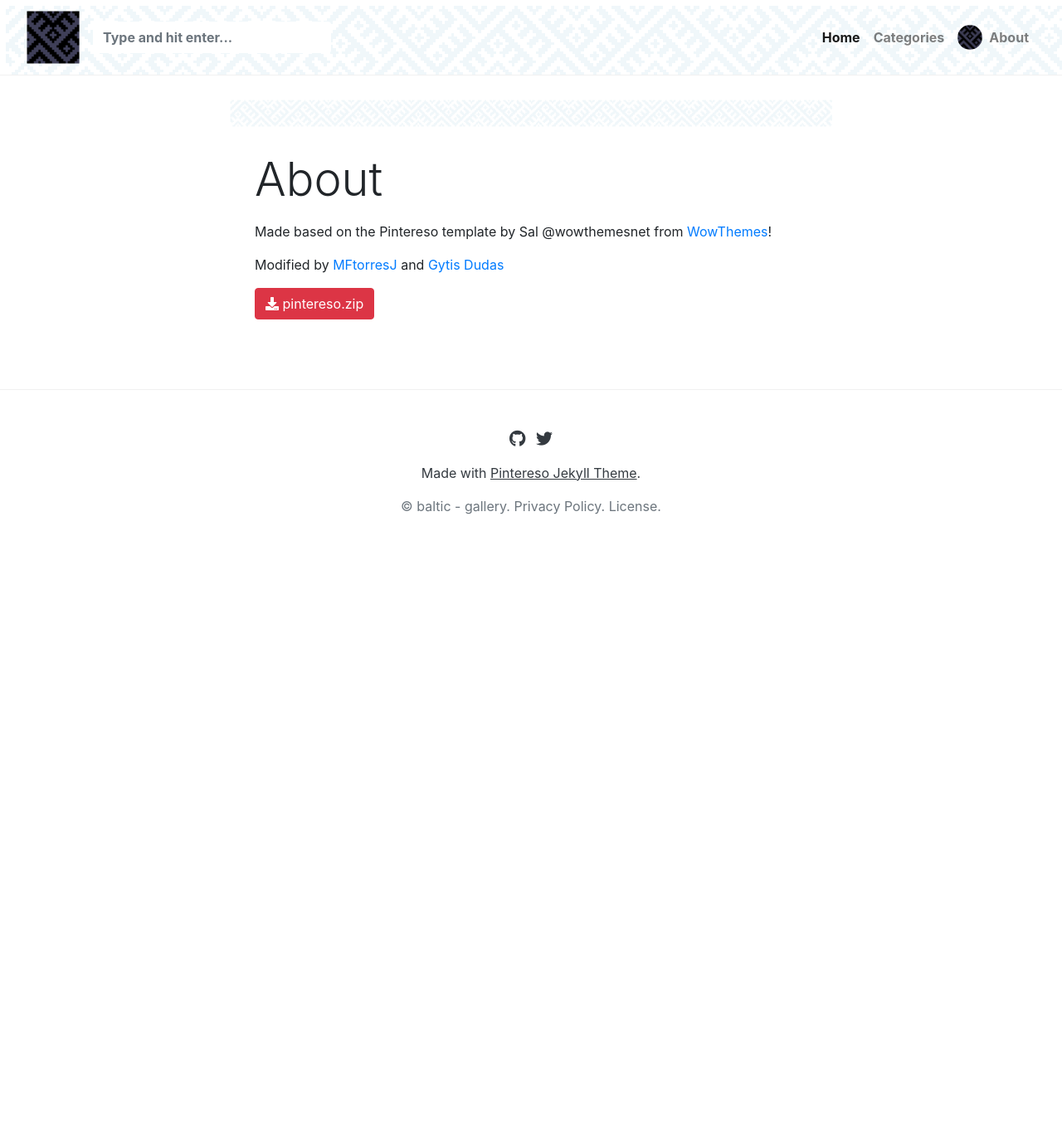
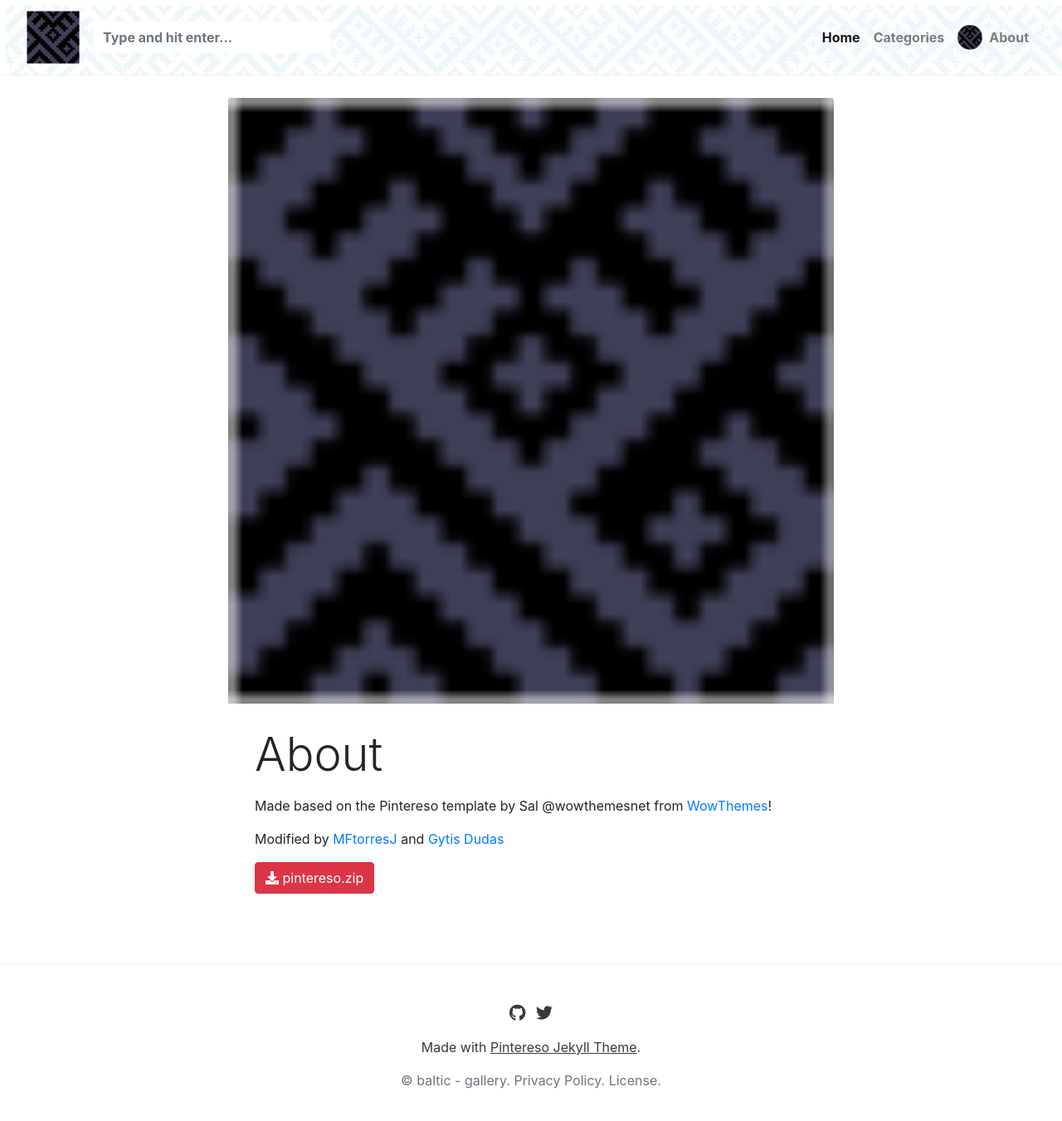
Before and after one commit to phylo-baltic/baltic-gallery, a Jekyll site: the page built from _pages/about.md, in a window 1280 px wide and 1378 px high. Shown: the top 1351 px of the window at 83% size. Built offline with Jekyll 4.4.1, drawn with Linux system fonts in a browser that asks for light colours; nearby versions of some CDN libraries; library files that are not in the unit come from our copies.

Commit message:
fixed img in about

```diff
--- a/_layouts/default.html
+++ b/_layouts/default.html
@@ -24,7 +24,7 @@
 
 <body>
 
-    <nav class="navbar navbar-expand-lg navbar-light fixed-top" style="background-image: url({{site.baseurl}}/assets/img/logo-banner.png) !important; background-repeat: repeat-x; background-position: right top; background: rgba(255, 255, 255, 0.2);">
+    <nav class="navbar navbar-expand-lg navbar-light fixed-top" style="background-image: url({{site.baseurl}}/assets/img/logo-banner.png) !important; background-repeat: repeat-x; background-position: right top; background: rgba(255, 255, 255, 0.1);">
     <a class="navbar-brand font-weight-bolder mr-3" href="{{site.baseurl}}/index.html"><img src="{{site.baseurl}}/{{site.logo}}"></a>
     <button class="navbar-light navbar-toggler" type="button" data-toggle="collapse" data-target="#navbarsDefault" aria-controls="navbarsDefault" aria-expanded="false" aria-label="Toggle navigation">
     <span class="navbar-toggler-icon"></span>
--- a/_pages/about.md
+++ b/_pages/about.md
@@ -1,7 +1,7 @@
 ---
 title: "About"
 permalink: "/about.html"
-image: "/assets/img/logo-banner.png"
+image: "/assets/img/baltic-logo.ico"
 ---
 
 
```
